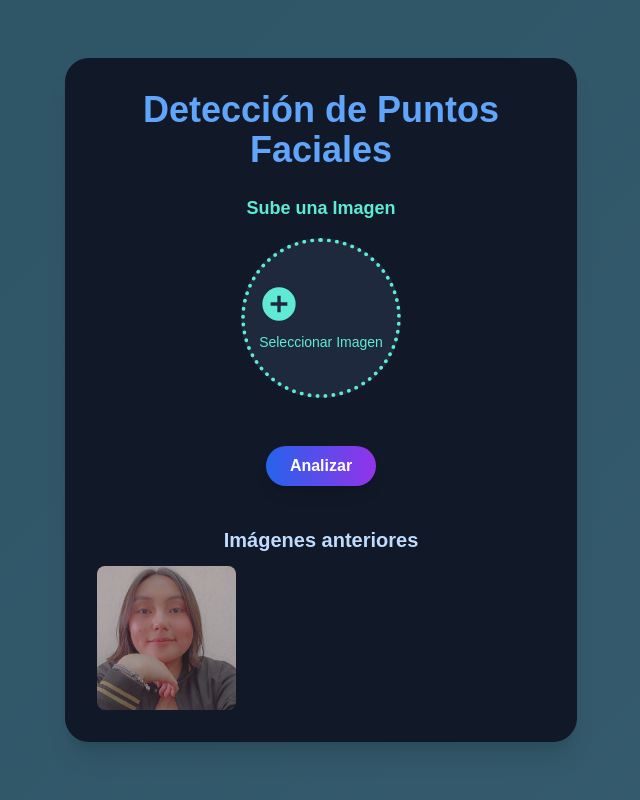
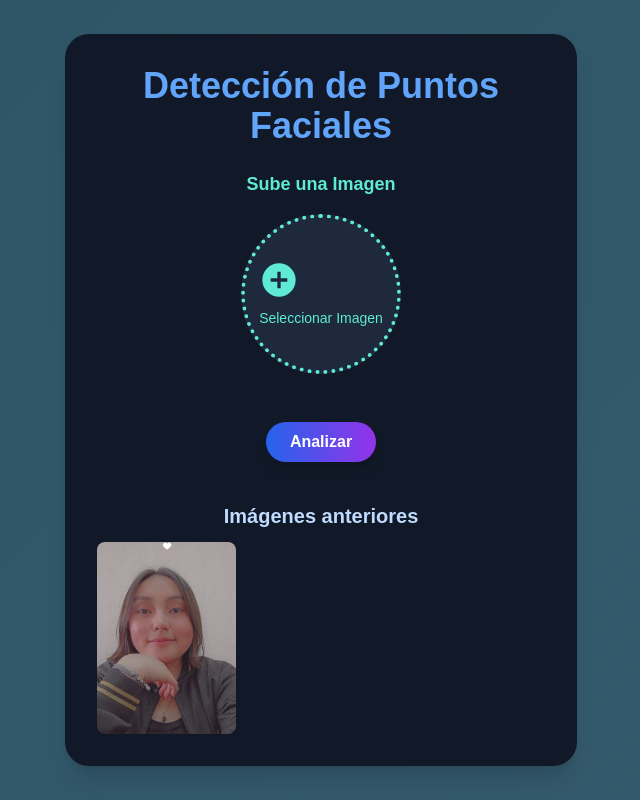
Before and after one commit to ANAFRAN82/anafrancoemociones, a Flask app: page / in a window 1280 px wide. Shown: the whole page, without its empty margins (319-959 px from the left). Run offline with Flask 2, Linux system fonts and the light colour scheme; some libraries are stand-ins or nearby versions.

Commit message:
Update index.html

```diff
--- a/emotion/templates/index.html
+++ b/emotion/templates/index.html
@@ -67,7 +67,7 @@
         <section id="results" class="hidden">
             <h2 class="text-xl font-semibold mb-4 text-purple-300">Resultado</h2>
             <p id="emotion" class="text-lg font-semibold text-teal-300 mb-4"></p>
-            <img id="resultImage" class="w-full h-auto rounded-lg border-2 border-purple-300" src="" alt="Resultado del Análisis">
+            <img id="resultImage" class="w-96 h-auto rounded-lg border-2 border-purple-300" src="" alt="Resultado del Análisis">
         </section>
 
         <section id="error" class="hidden mt-4 bg-red-500 text-white p-3 rounded-lg">
@@ -80,7 +80,7 @@
             <div class="grid grid-cols-3 gap-4">
                 {% for image in images %}
                 <div class="relative group">
-                    <img src="{{ url_for('static', filename='uploads/' + image) }}" alt="Imagen previa" class="w-full h-36 object-cover rounded-lg transform hover:scale-105 transition" onclick="analyzeExisting('{{ image }}')">
+                    <img src="{{ url_for('static', filename='uploads/' + image) }}" alt="Imagen previa" class="w-full h-48 object-cover rounded-lg transform hover:scale-105 transition" onclick="analyzeExisting('{{ image }}')">
                 </div>
                 {% endfor %}
             </div>
```
